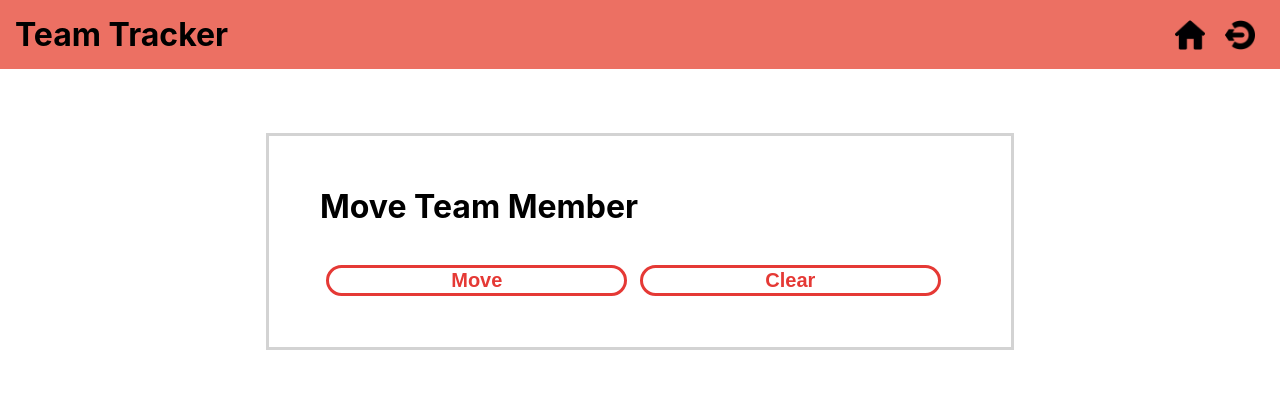
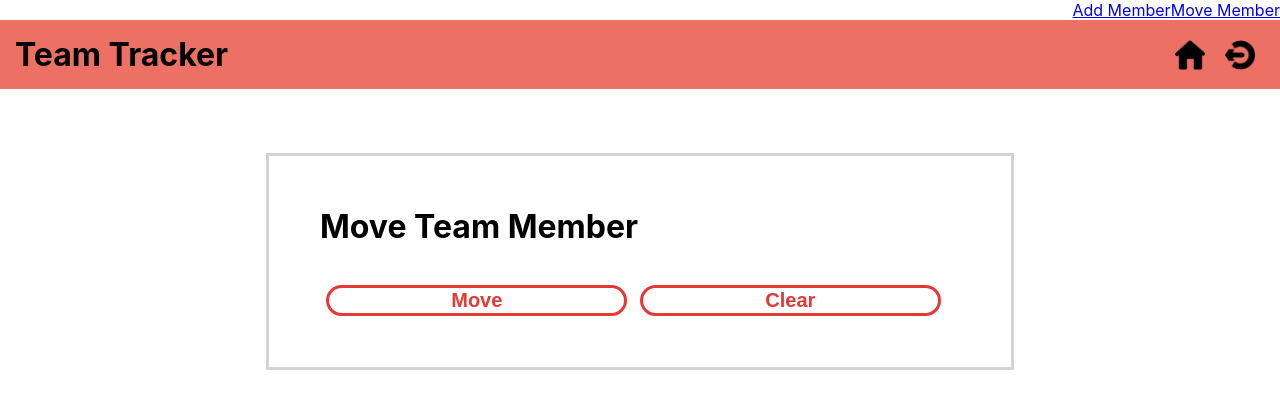
Before and after one commit to uiyuvi/react-node-mongodb-teamtracker, a React (Create React App) app: page /moveMember in a window 1280 px wide. Shown: the top 408 px of the page. Built offline with nearby package versions, Linux system fonts and the light colour scheme.

Commit message:
Implement Header

```diff
--- a/src/Components/Header.js
+++ b/src/Components/Header.js
@@ -7,22 +7,26 @@ import home from "../icon/home.png";
 export function Header(props) {
   function handleLogout() {
     // code goes here to handle logout
+    props.history.push('/login');
   }
   function handleHome() {
     //code goes here to handle home icon
+    props.history.push('/');
   }
 
   return (
     <>
       <nav>
-      {/*code goes here for Add Member and Move Member Link*/}
-      {/*Link should navigate to respective pages*/}
+        {/*code goes here for Add Member and Move Member Link*/}
+        {/*Link should navigate to respective pages*/}
+        <Link to="/addMember">Add Member</Link>
+        <Link to="/moveMember">Move Member</Link>
       </nav>
       <header>
         <h1>
           Team Tracker
-          <img src={logout} alt=""/>
-          <img src={home} alt=""/>
+          <img src={logout} alt="" onClick={() => handleLogout()} />
+          <img src={home} alt="" onClick={() => handleHome()} />
         </h1>
       </header>
     </>
```
